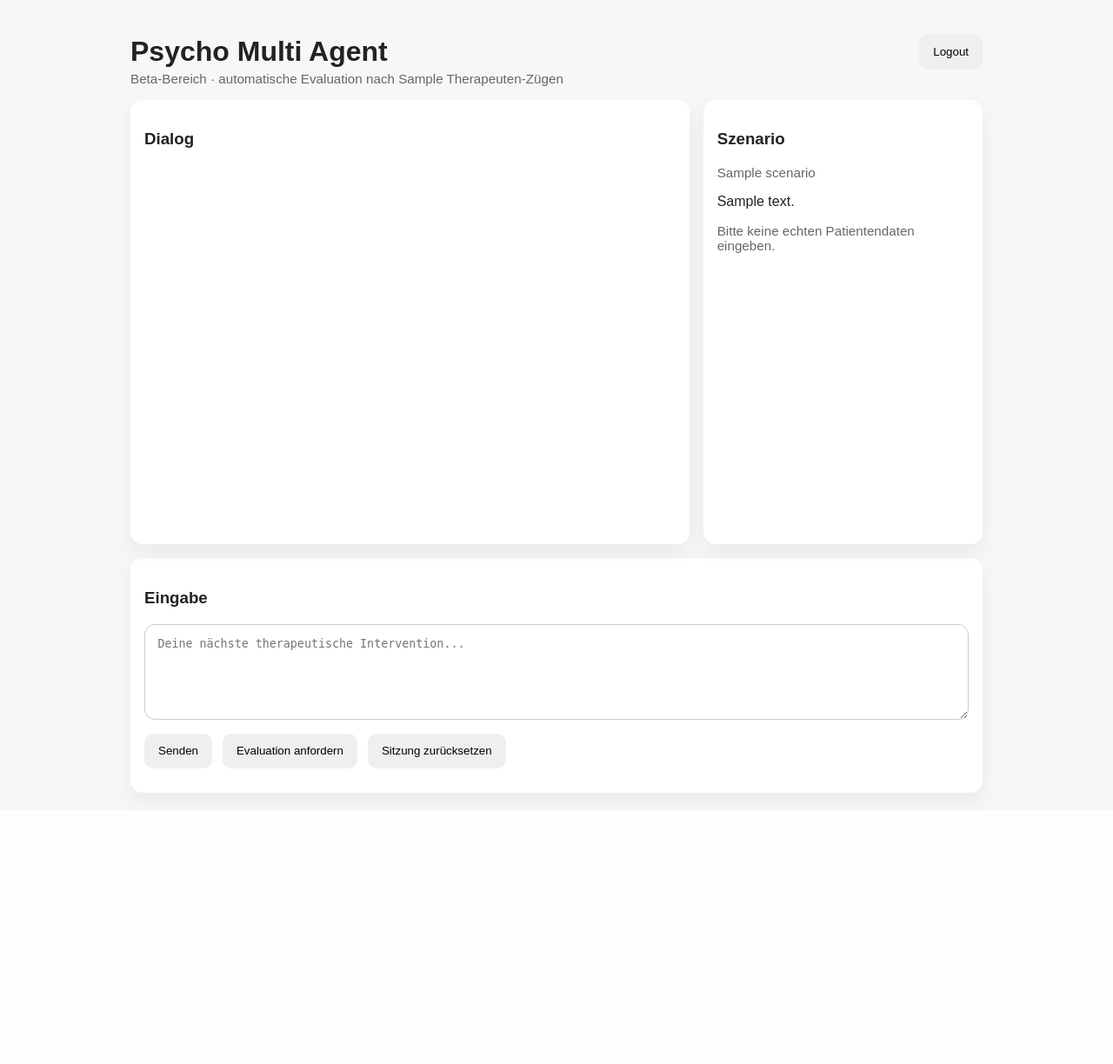
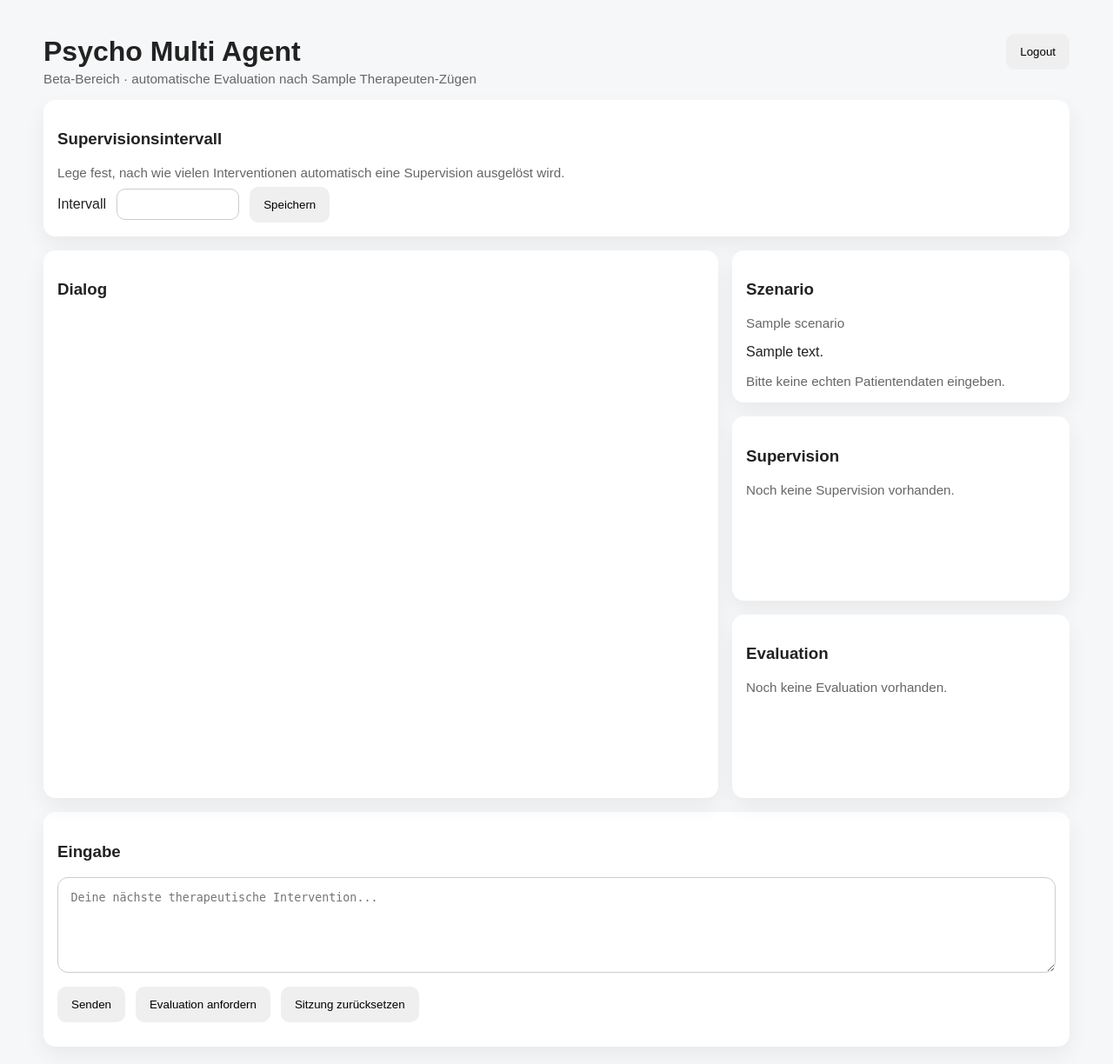
Before and after one commit to ulrichkastner/psycho_multi_agent, a Flask app: template templates/index.html in a window 1280 px wide. Shown: the whole page at 87% size. Before the commit the page ends 927 px from the top, so only its background shows below. Run offline with Flask 3, Linux system fonts and the light colour scheme; the template is opened without the code that fills it: most values are stand-ins (such as "Sample title", 1, 10 or a date in 2020).

Commit message:
Update index.html

```diff
--- a/templates/index.html
+++ b/templates/index.html
@@ -6,20 +6,22 @@
   <title>Psycho Multi Agent</title>
   <style>
     body { font-family: Arial, sans-serif; background: #f6f7f9; margin: 0; color: #222; }
-    .container { max-width: 980px; margin: 0 auto; padding: 1.25rem; }
+    .container { max-width: 1180px; margin: 0 auto; padding: 1.25rem; }
     .topbar { display: flex; justify-content: space-between; align-items: center; gap: 1rem; }
     .card { background: white; border-radius: 14px; padding: 1rem; box-shadow: 0 10px 25px rgba(0,0,0,.06); }
     .chat { min-height: 420px; max-height: 65vh; overflow-y: auto; white-space: pre-wrap; }
     .msg { padding: .8rem 1rem; border-radius: 12px; margin-bottom: .75rem; }
     .therapist { background: #eaf2ff; }
     .patient { background: #f2f2f2; }
-    .supervision { background: #fff8df; }
-    .evaluation { background: #eaf8ea; }
+    .meta-box { min-height: 120px; white-space: pre-wrap; color: #333; }
     textarea { width: 100%; min-height: 110px; box-sizing: border-box; padding: .9rem; border-radius: 12px; border: 1px solid #ccc; resize: vertical; }
+    input[type="number"] { width: 120px; padding: .6rem; border-radius: 10px; border: 1px solid #ccc; }
     .actions { display: flex; gap: .75rem; flex-wrap: wrap; margin-top: .75rem; }
     button { padding: .8rem 1rem; border: 0; border-radius: 10px; cursor: pointer; }
     .muted { color: #666; font-size: .95rem; }
     .row { display: grid; grid-template-columns: 2fr 1fr; gap: 1rem; margin-top: 1rem; }
+    .side-stack { display: grid; gap: 1rem; }
+    .setup-row { display: flex; align-items: center; gap: .75rem; flex-wrap: wrap; margin-top: .5rem; }
     @media (max-width: 820px) { .row { grid-template-columns: 1fr; } }
   </style>
 </head>
@@ -35,17 +37,45 @@
       </form>
     </div>
 
+    <div class="card" style="margin-top:1rem;">
+      <h3>Supervisionsintervall</h3>
+      <div class="muted">Lege fest, nach wie vielen Interventionen automatisch eine Supervision ausgelöst wird.</div>
+      <div class="setup-row">
+        <label for="supervisionInterval">Intervall</label>
+        <input
+          id="supervisionInterval"
+          type="number"
+          min="1"
+          max="50"
+          value="{{ default_supervision_interval }}"
+        >
+        <button id="saveSettingsBtn" type="button">Speichern</button>
+      </div>
+    </div>
+
     <div class="row">
       <div class="card">
         <h3>Dialog</h3>
         <div id="chat" class="chat"></div>
       </div>
 
-      <div class="card">
-        <h3>Szenario</h3>
-        <div class="muted">{{ scenario.get("title", "Training") }}</div>
-        <p>{{ scenario.get("description", "") }}</p>
-        <div class="muted">Bitte keine echten Patientendaten eingeben.</div>
+      <div class="side-stack">
+        <div class="card">
+          <h3>Szenario</h3>
+          <div class="muted">{{ scenario.get("title", "Training") }}</div>
+          <p>{{ scenario.get("description", "") }}</p>
+          <div class="muted">Bitte keine echten Patientendaten eingeben.</div>
+        </div>
+
+        <div class="card">
+          <h3>Supervision</h3>
+          <div id="supervisionBox" class="meta-box muted">Noch keine Supervision vorhanden.</div>
+        </div>
+
+        <div class="card">
+          <h3>Evaluation</h3>
+          <div id="evaluationBox" class="meta-box muted">Noch keine Evaluation vorhanden.</div>
+        </div>
       </div>
     </div>
 
```
